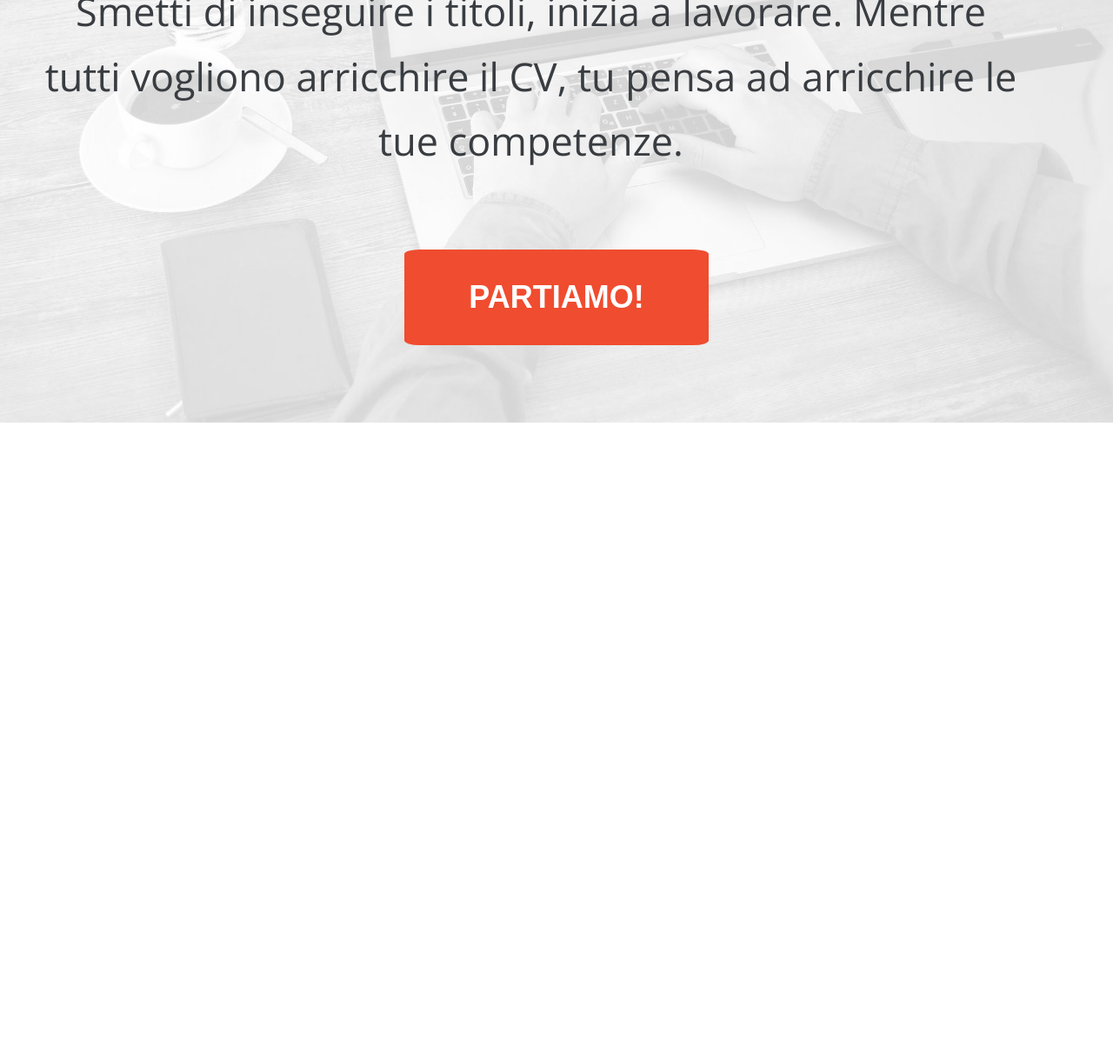
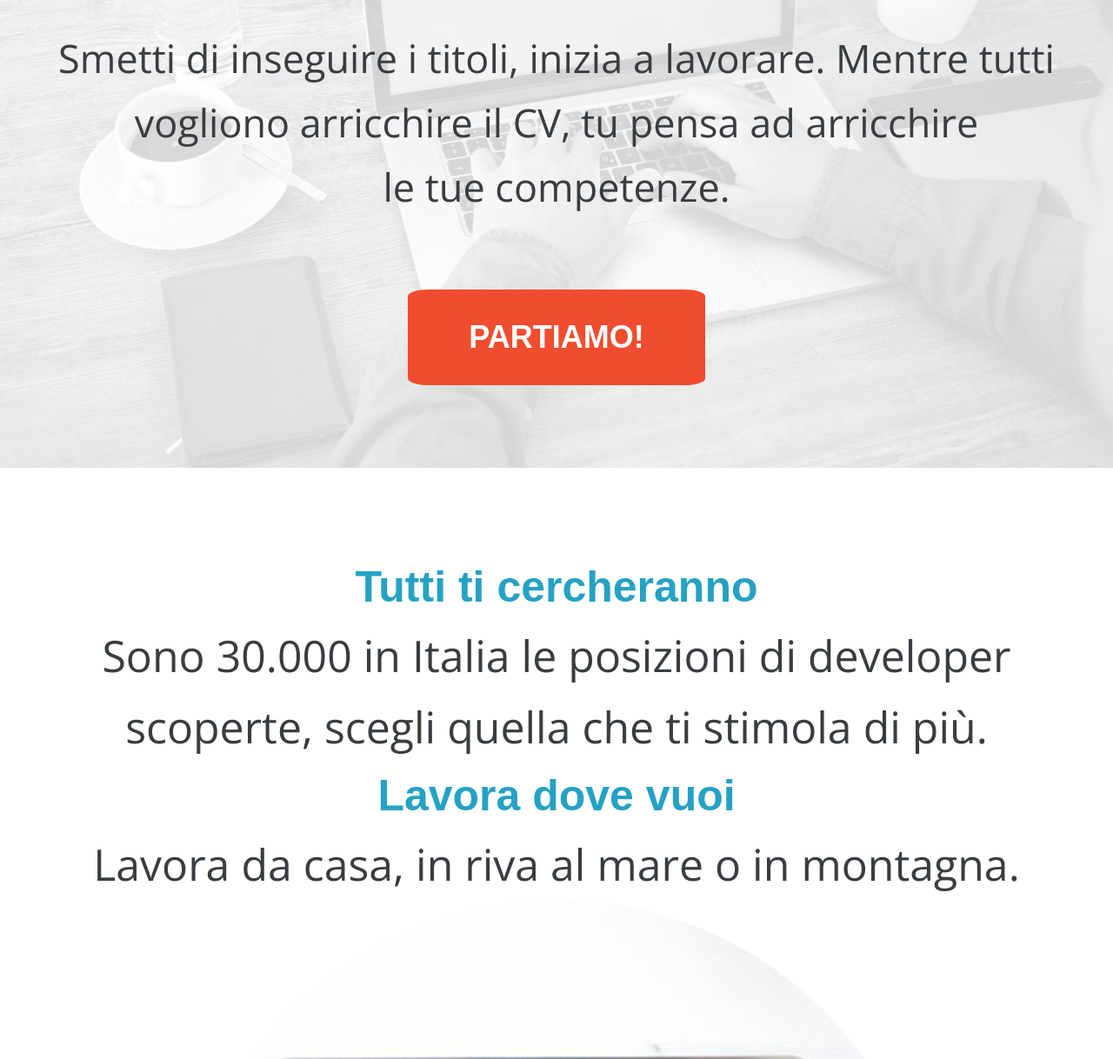
Before and after one commit to Federico-Poggi/progetto-venerdi-5, a plain HTML site: page index.html in a window 1280 px wide. Shown: the part 596-1814 px from the top of the page at 87% size. Before the commit the page ends 1082 px from the top, so only its background shows below. Drawn offline with nearby package versions, Linux system fonts and the light colour scheme.

Commit message:
aggiunta main e sistemato head

```diff
--- a/Esercizio/css/style.css
+++ b/Esercizio/css/style.css
@@ -17,11 +17,11 @@ body{
 #logo{
     background-color: black;
     text-align: center;
-    padding: 8.5%;
+    padding: 9.5%;
 }
 
 #logo img{
-    height: 4.5vh;
+    height: 5.5vh;
 }
 /* Header */
 #motivo{
@@ -29,7 +29,7 @@ body{
     background-size:cover;
     background-position: center;
     text-align: center;
-    padding: 100px 50px 50px;
+    padding: 120px 50px 50px;
 }
 
 
@@ -41,24 +41,35 @@ h1{
 
 #motivo p{
     font-size: 45px;
-    width: 95%;
-    padding-bottom: 50px;
     font-weight: 500;
 }
 
 button{
     height: 110px;
-    width: 350px;
+    width: 342px;
     background-color: #f04c2f;
     font-family: 'Montserrat', sans-serif;
     font-weight: bold;
     font-size: 36px;
     border: none;
-    border-radius: 5%;
+    border-radius: 7%;
     color: white;
 
 }
 
 #button{
-    padding: 2em;
+    padding-top: 80px;
+    padding-bottom: 45px;
 }
+/* parte centrale */
+#info-lavoro{
+    text-align: center;
+    padding-top: 100px;
+    font-size: 50px;
+    margin: 0 50px;
+}
+
+#info-lavoro img{
+    border-radius: 60%;
+    width: 68vw;
+}
--- a/index.html
+++ b/index.html
@@ -36,15 +36,29 @@
           </h1>
           <p>
             Smetti di inseguire i titoli, inizia a lavorare. Mentre tutti
-            vogliono arricchire il CV, tu pensa ad arricchire le tue competenze.
+            vogliono arricchire il CV, tu pensa ad arricchire <br />le tue
+            competenze.
           </p>
           <div id="button"><button>PARTIAMO!</button></div>
         </header>
         <div id="info-lavoro">
-          <h2 class="headings"></h2>
-          <h2 class="headings"></h2>
-          <h2 class="headings"></h2>
-          <h2 class="headings"></h2>
+          <h2 class="headings">Tutti ti cercheranno</h2>
+          <p class="info">
+            Sono 30.000 in Italia le posizioni di developer scoperte, scegli
+            quella che ti stimola di più.
+          </p>
+          <h2 class="headings">Lavora dove vuoi</h2>
+          <p class="info">Lavora da casa, in riva al mare o in montagna.</p>
+          <img src="/Esercizio/images/notebook.jpg" alt="notebook" />
+          <h2 class="headings">Scegli il tuo ruolo</h2>
+          <p class="info">
+            Potrai scegliere se essere Azienda, Freelance o Startup.
+          </p>
+          <h2 class="headings">Lavoro in libertà</h2>
+          <p class="info">
+            Non serve lavorare in ufficio per essere creatori di prodotti
+            digitali.
+          </p>
         </div>
         <div id="garanzie"></div>
         <div id="obbiettivi-corso"></div>
```
